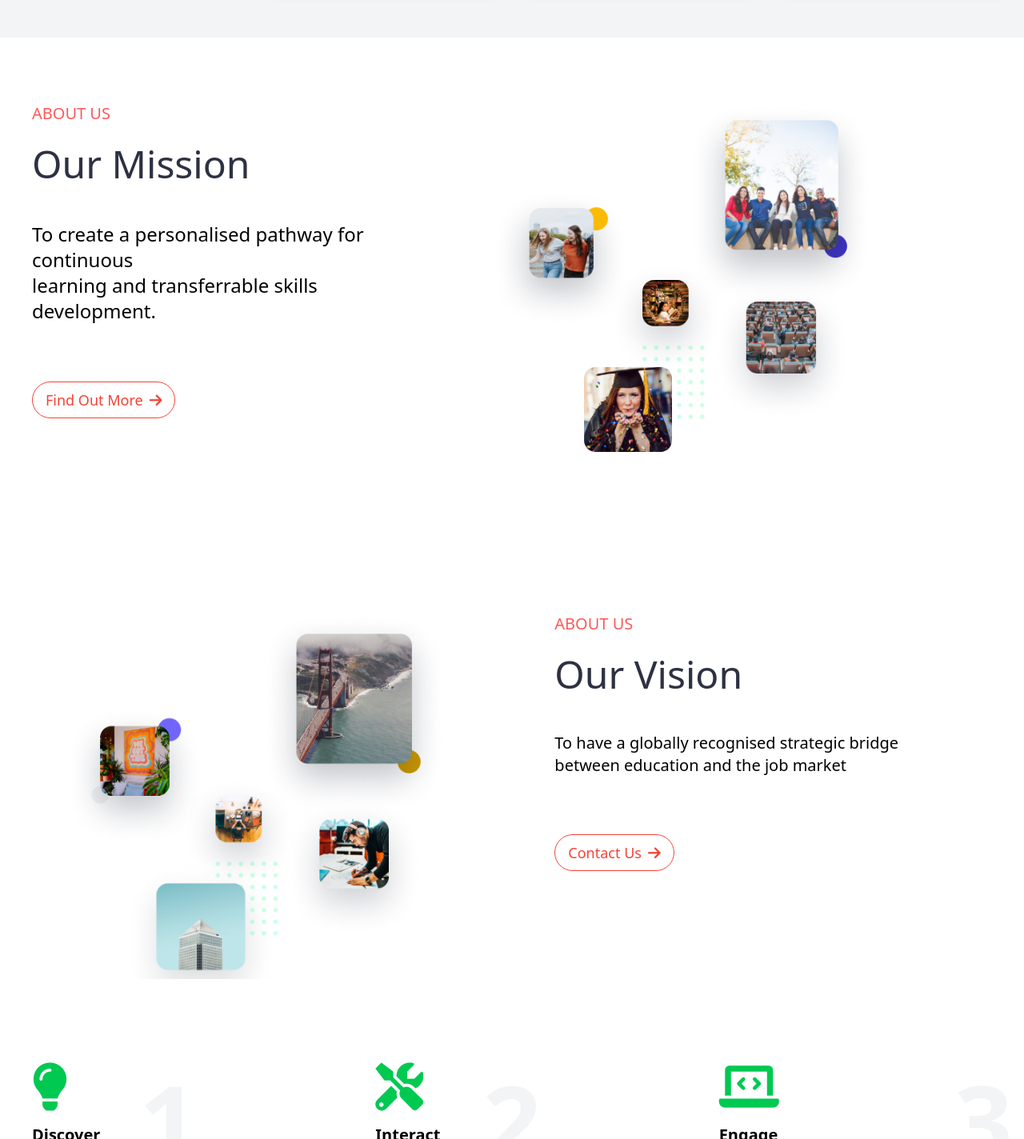
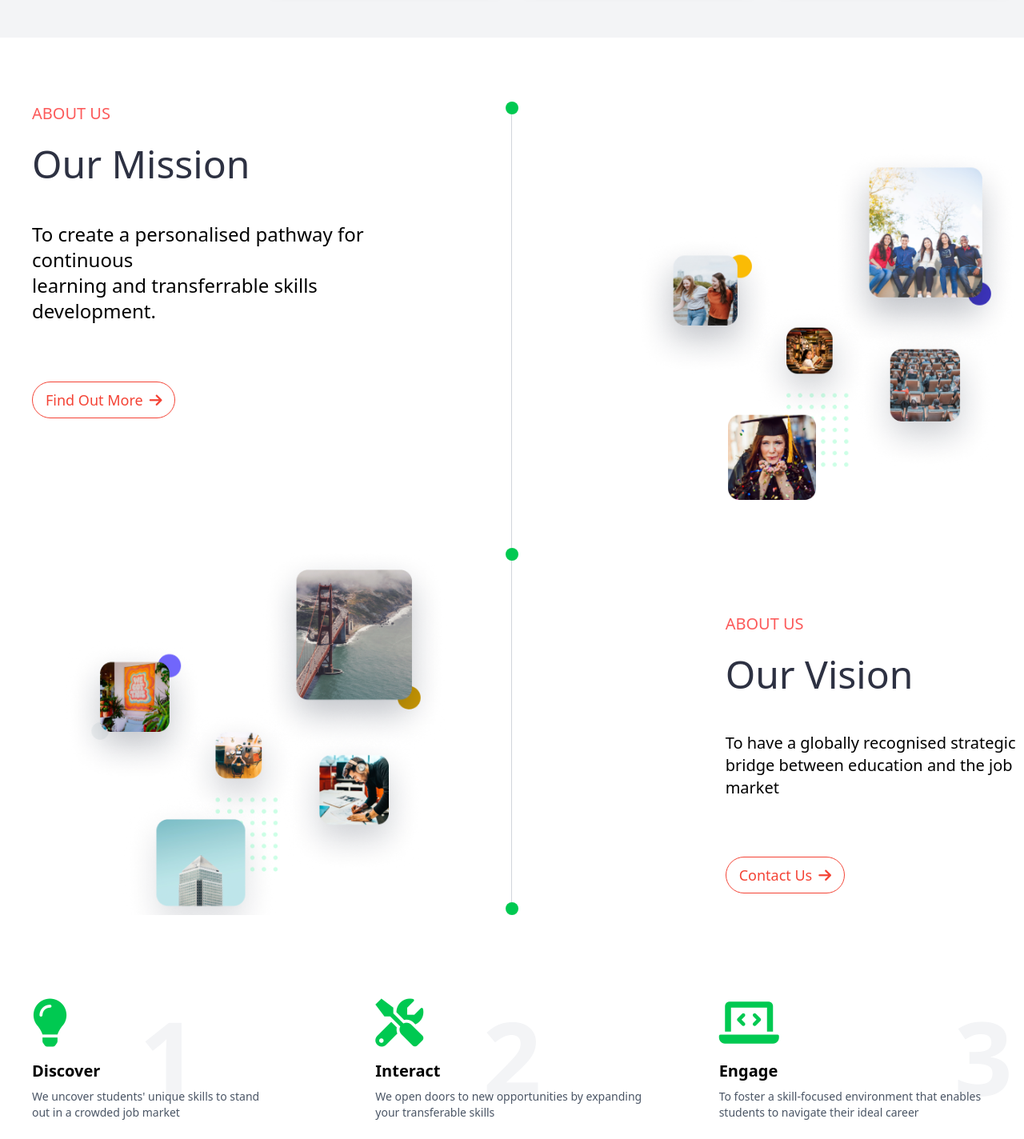
Before and after one commit to hasan9878/Tailwindcss-and-Bootstrap, a website: page src/index.html in a window 1280 px wide. Shown: the part 1160-2584 px from the top of the page at 80% size. Drawn offline with Linux system fonts and the light colour scheme.

Commit message:
vertical line added

```diff
--- a/src/index.html
+++ b/src/index.html
@@ -160,33 +160,44 @@
 </div>
 <!--empowerment-section-layout-update end-->
 
+    <!-- mission -->
+     <section class="grid grid-cols-12 mb-50 relative">
 
-    <!-- mission -->
-<section class="grid grid-cols-12 mb-50">
-
+  <!-- Left Content -->
   <div class="col-span-12 md:col-span-5 ml-10">
     <h6 class="text-[#FC5A5A] text-[12px] md:text-[20px]">ABOUT US</h6><br>
     <h2 class="text-[#2D3142] text-2xl md:text-5xl">Our Mission</h2><br><br>
-        <p class="text-[#000000] text-[12px] md:text-2xl">To create a personalised  pathway for continuous<br> learning and transferrable skills development.</p><br><br><br>
+    <p class="text-[#000000] text-[12px] md:text-2xl">
+      To create a personalised pathway for continuous<br>
+      learning and transferrable skills development.
+    </p><br><br><br>
     <div>
-        <button class="flex items-center gap-2 border rounded-full border-[#F44335] text-[#F44335]  hover:bg-[#F44335] hover:text-white px-4 py-2  text-sm sm:text-base md:text-lg transition-all duration-300">
+      <button class="flex items-center gap-2 border rounded-full border-[#F44335] text-[#F44335] hover:bg-[#F44335] hover:text-white px-4 py-2 text-sm sm:text-base md:text-lg transition-all duration-300">
         Find Out More
         <i class="fa-solid fa-arrow-right"></i>
       </button>
     </div>
-
   </div>
 
-<div class="col-span-12 md:col-span-5 flex align-center">
-<img src="./images/Group 238902 (3).png" class="w-full h-auto md:w-120 md:ml-20">
+  <!-- Vertical Line & Dot (Only on md and above) -->
+  <div class="hidden md:flex justify-center col-span-12 md:col-span-2 relative">
+    <!-- Green Dot -->
+    <div class="absolute top-0 w-4 h-4 bg-green-500 rounded-full z-10"></div>
+    <!-- Vertical Line -->
+    <div class="w-px bg-gray-300 h-[550px] mt-2"></div>
   </div>
 
+  <!-- Right Image -->
+  <div class="col-span-12 md:col-span-5 flex justify-center items-center md:pl-10">
+    <img src="./images/Group 238902 (3).png" class="w-full h-auto md:w-120">
+  </div>
 
 </section>
 
+
 <!--vission-->
 
-<section class=" grid grid-cols-12">
+<section class=" grid grid-cols-12 mt-[-200px]">
 
 
 
@@ -195,7 +206,16 @@
 <img src="./images/Right.png" class="w-full h-auto md:w-120 md:ml-20">
 </div>
 
-    <div class="col-span-12 md:col-span-6 md:ml-40 ml-10">
+<!-- Vertical Line & Dot (Only on md and above) -->
+  <div class="hidden md:flex justify-center col-span-12 md:col-span-2 relative">
+    <!-- Green Dot -->
+    <div class="absolute top-0 w-4 h-4 bg-green-500 rounded-full z-10"></div>
+    <div class="absolute bottom-0 w-4 h-4 bg-green-500 rounded-full z-10"></div>
+    <!-- Vertical Line -->
+    <div class="w-px bg-gray-300 h-[450px] mt-2"></div>
+
+  </div>
+    <div class="col-span-12 md:col-span-5 md:ml-40 ml-10 mt-20">
         <h6 class="text-[#FC5A5A] text-[12px] md:text-[20px]">ABOUT US</h6><br>
         <h2 class="text-[#2D3142] text-2xl md:text-5xl">Our Vision</h2><br><br>
         <p class="text-[#000000] text-[12px] md:text-xl">To have a globally recognised strategic bridge between education and the job market</p><br><br><br>
@@ -207,6 +227,7 @@
        </div>
 
     </div>
+
 
 <!--Align card number to the right inside each card
 -->
```
Also changed, not shown: src/output.css. Lines whose indentation alone changed are shown as unchanged.
